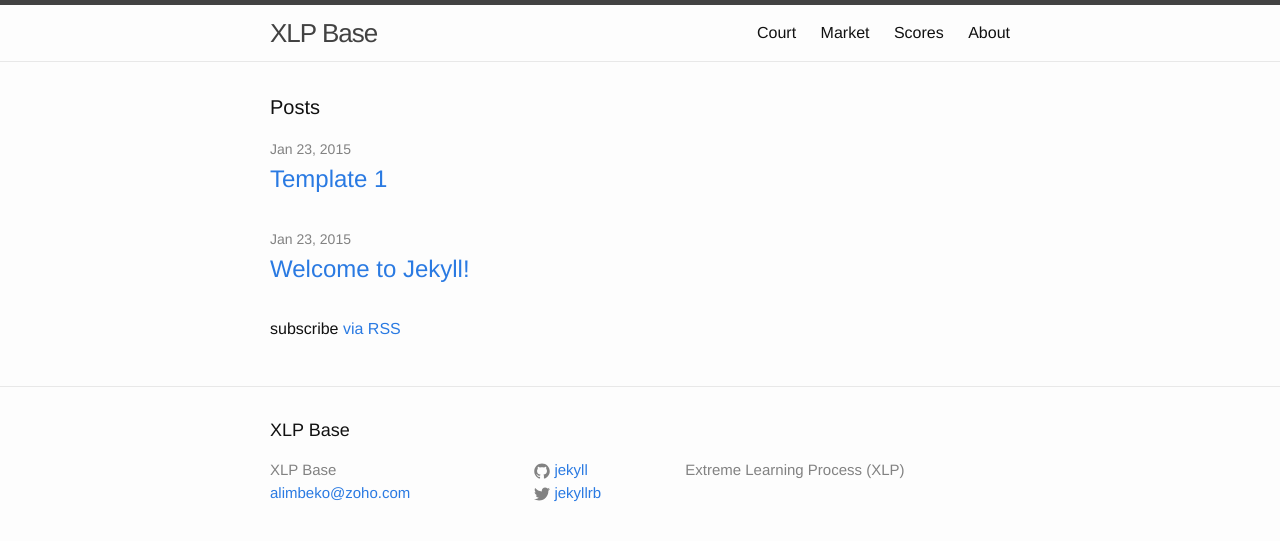
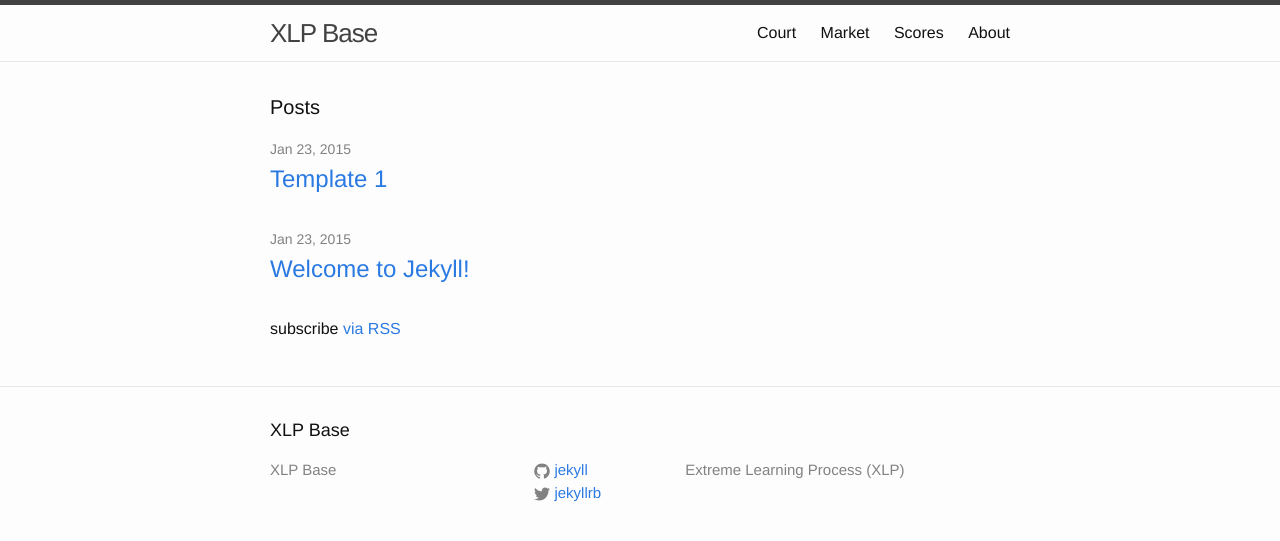
Before and after one commit to alimbeko2/alimbeko2.github.io, a Jekyll site: the page built from index.html, in a window 1280 px wide. Shown: the top 541 px of the page. Built offline with Jekyll 4.4.1, drawn with Linux system fonts in a browser that asks for light colours.

Commit message:
Update _config.yml

```diff
--- a/_config.yml
+++ b/_config.yml
@@ -1,6 +1,5 @@
 # Site settings
 title: XLP Base
-email: alimbeko@zoho.com
 description: > # this means to ignore newlines until "baseurl:"
   Extreme Learning Process (XLP)
 baseurl: "" # the subpath of your site, e.g. /blog/
```
